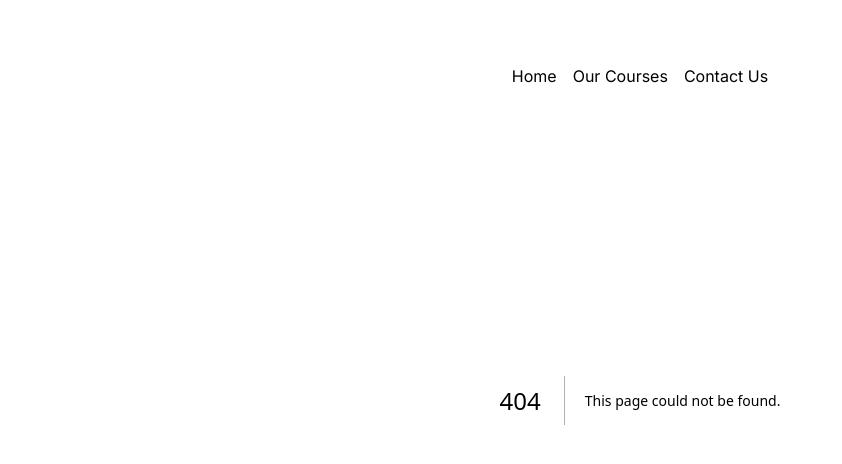
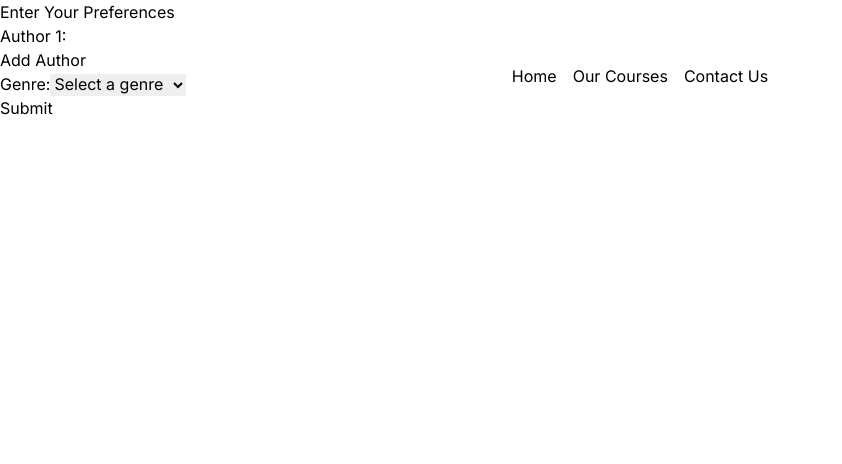
Before and after one commit to yash161/odoo-updated, a Next.js app: page /preferences in a window 1280 px wide. Before the commit this address had no page. Shown: the top 464 px of the page, without its empty margins (0-842 px from the left). Built offline with nearby package versions, Linux system fonts and the light colour scheme.

Commit message:
adding preferences

```diff
--- /dev/null
+++ b/src/app/api/preferences/route.ts
@@ -0,0 +1,49 @@
+import { NextRequest, NextResponse } from 'next/server';
+import dbConnect from '@/lib/dbConnect';
+import PreferencesModel from '@/models/PreferencesModel';
+
+export async function POST(request: NextRequest) {
+
+await dbConnect();
+
+  try {
+    const reqBody = await request.json();
+    const { authors, genre } = reqBody;
+
+    if (!authors || !genre) {
+      return NextResponse.json({
+        success: false,
+        message: 'Authors and genre are required',
+        status: 400
+      });
+    }
+
+    const newPreferences = new PreferencesModel({
+      authors,
+      genre,
+    });
+
+    await newPreferences.save();
+
+    return NextResponse.json({
+      success: true,
+      data: newPreferences,
+      status: 201
+    });
+  } catch (error: any) {
+    console.error('Error saving preferences:', error);
+    return NextResponse.json({
+      success: false,
+      message: 'Error saving preferences',
+      status: 500
+    });
+  }
+}
+
+export async function GET(request: NextRequest) {
+  return NextResponse.json({
+    success: false,
+    message: 'Method not allowed',
+    status: 405
+  });
+}
--- a/src/app/globals.css
+++ b/src/app/globals.css
@@ -1,33 +1,3 @@
 @tailwind base;
 @tailwind components;
 @tailwind utilities;
-
-:root {
-  --foreground-rgb: 0, 0, 0;
-  --background-start-rgb: 214, 219, 220;
-  --background-end-rgb: 255, 255, 255;
-}
-
-@media (prefers-color-scheme: dark) {
-  :root {
-    --foreground-rgb: 255, 255, 255;
-    --background-start-rgb: 0, 0, 0;
-    --background-end-rgb: 0, 0, 0;
-  }
-}
-
-body {
-  color: rgb(var(--foreground-rgb));
-  background: linear-gradient(
-      to bottom,
-      transparent,
-      rgb(var(--background-end-rgb))
-    )
-    rgb(var(--background-start-rgb));
-}
-
-@layer utilities {
-  .text-balance {
-    text-wrap: balance;
-  }
-}
--- /dev/null
+++ b/src/app/preferences/page.tsx
@@ -0,0 +1,109 @@
+"use client";
+
+import React, { useState } from 'react';
+
+interface Preferences {
+  authors: string[];
+  genre: string;
+}
+
+const PreferencesForm: React.FC = () => {
+  const [preferences, setPreferences] = useState<Preferences>({
+    authors: [''],
+    genre: '',
+  });
+
+  const handleChange = (e: React.ChangeEvent<HTMLInputElement | HTMLSelectElement>, index?: number) => {
+    const { name, value } = e.target;
+    if (name === 'genre') {
+      setPreferences({
+        ...preferences,
+        [name]: value,
+      });
+    } else if (name === 'author' && index !== undefined) {
+      const updatedAuthors = [...preferences.authors];
+      updatedAuthors[index] = value;
+      setPreferences({
+        ...preferences,
+        authors: updatedAuthors,
+      });
+    }
+  };
+
+  const addAuthor = () => {
+    setPreferences({
+      ...preferences,
+      authors: [...preferences.authors, ''],
+    });
+  };
+
+  const removeAuthor = (index: number) => {
+    const updatedAuthors = preferences.authors.filter((_, i) => i !== index);
+    setPreferences({
+      ...preferences,
+      authors: updatedAuthors,
+    });
+  };
+
+  const handleSubmit = async (e: React.FormEvent) => {
+    e.preventDefault();
+    console.log('User Preferences:', preferences);
+    // Send data to the API
+    const response = await fetch('/api/preferences', {
+      method: 'POST',
+      headers: {
+        'Content-Type': 'application/json',
+      },
+      body: JSON.stringify(preferences),
+    });
+    const data = await response.json();
+    console.log(data);
+  };
+
+  return (
+    <div>
+      <h2>Enter Your Preferences</h2>
+      <form onSubmit={handleSubmit}>
+        {preferences.authors.map((author, index) => (
+          <div key={index}>
+            <label htmlFor={`author-${index}`}>Author {index + 1}:</label>
+            <input
+              type="text"
+              id={`author-${index}`}
+              name="author"
+              value={author}
+              onChange={(e) => handleChange(e, index)}
+              required
+            />
+            {preferences.authors.length > 1 && (
+              <button type="button" onClick={() => removeAuthor(index)}>Remove</button>
+            )}
+          </div>
+        ))}
+        <button type="button" onClick={addAuthor}>Add Author</button>
+        <div>
+          <label htmlFor="genre">Genre:</label>
+          <select
+            id="genre"
+            name="genre"
+            value={preferences.genre}
+            onChange={handleChange}
+            required
+          >
+            <option value="">Select a genre</option>
+            <option value="fiction">Fiction</option>
+            <option value="non-fiction">Non-Fiction</option>
+            <option value="mystery">Mystery</option>
+            <option value="fantasy">Fantasy</option>
+            <option value="sci-fi">Science Fiction</option>
+            <option value="biography">Biography</option>
+            <option value="romance">Romance</option>
+          </select>
+        </div>
+        <button type="submit">Submit</button>
+      </form>
+    </div>
+  );
+};
+
+export default PreferencesForm;
--- /dev/null
+++ b/src/models/PreferencesModel.ts
@@ -0,0 +1,21 @@
+import mongoose, { Schema, Document } from 'mongoose';
+
+interface IPreferences extends Document {
+  authors: string[];
+  genre: string[];
+}
+
+const PreferencesSchema: Schema = new Schema({
+  authors: {
+    type: [String],
+    required: true,
+  },
+  genre: {
+    type: [String],
+    required: true,
+  },
+});
+
+const PreferencesModel = mongoose.models.Preferences || mongoose.model<IPreferences>('Preferences', PreferencesSchema);
+
+export default PreferencesModel;
```
